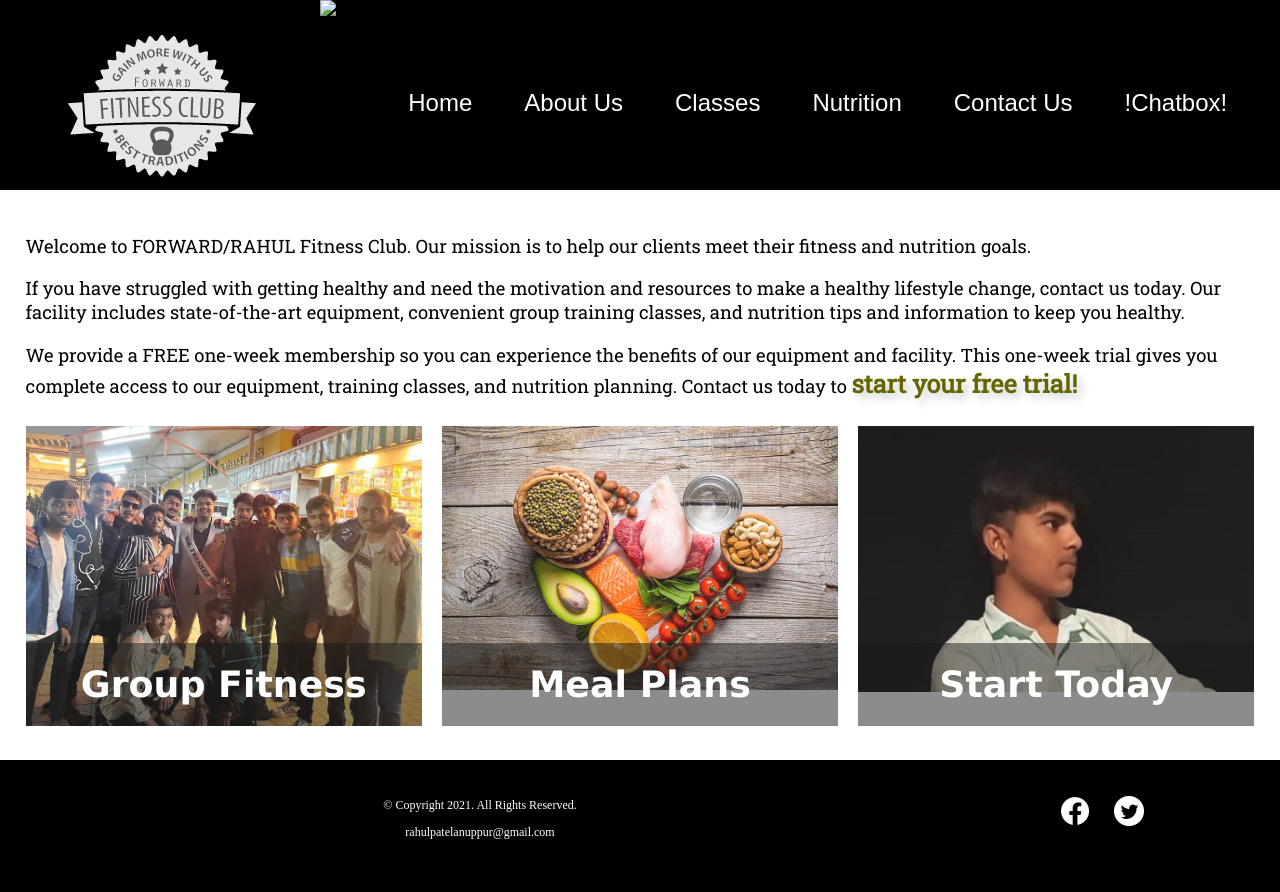
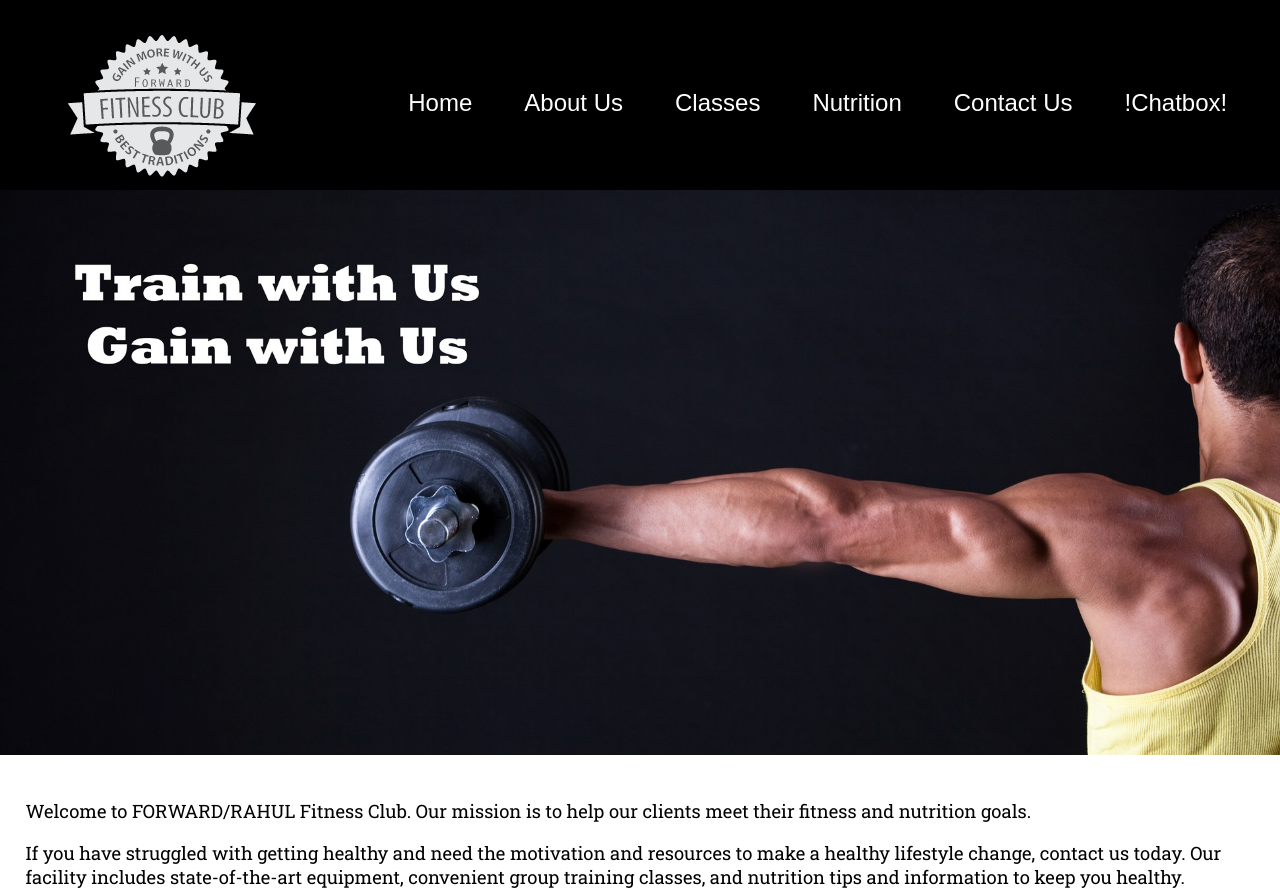
Before and after one commit to RAHULPATEL2002/Fitness_Website_DevHeat_Beta, a plain HTML site: page index.html in a window 1280 px wide. Shown: the top 892 px of the page. Drawn offline with Linux system fonts and the light colour scheme; a web font is replaced by a local one.

Commit message:
changes made

```diff
--- a/index.html
+++ b/index.html
@@ -51,7 +51,7 @@
 
 		<!-- Hero Image -->
 		<div id="hero" class="tablet-desktop">
-			<img src="images/hero-image.jpg" alt="left arm extended holding a weight">
+			<img src="githubfitness\Fitness-Website-main\images/hero-image.jpg" alt="left arm extended holding a weight">
 		</div>
 		<!-- Use the main area to add the main content of the webpage -->
 		<main>
```
